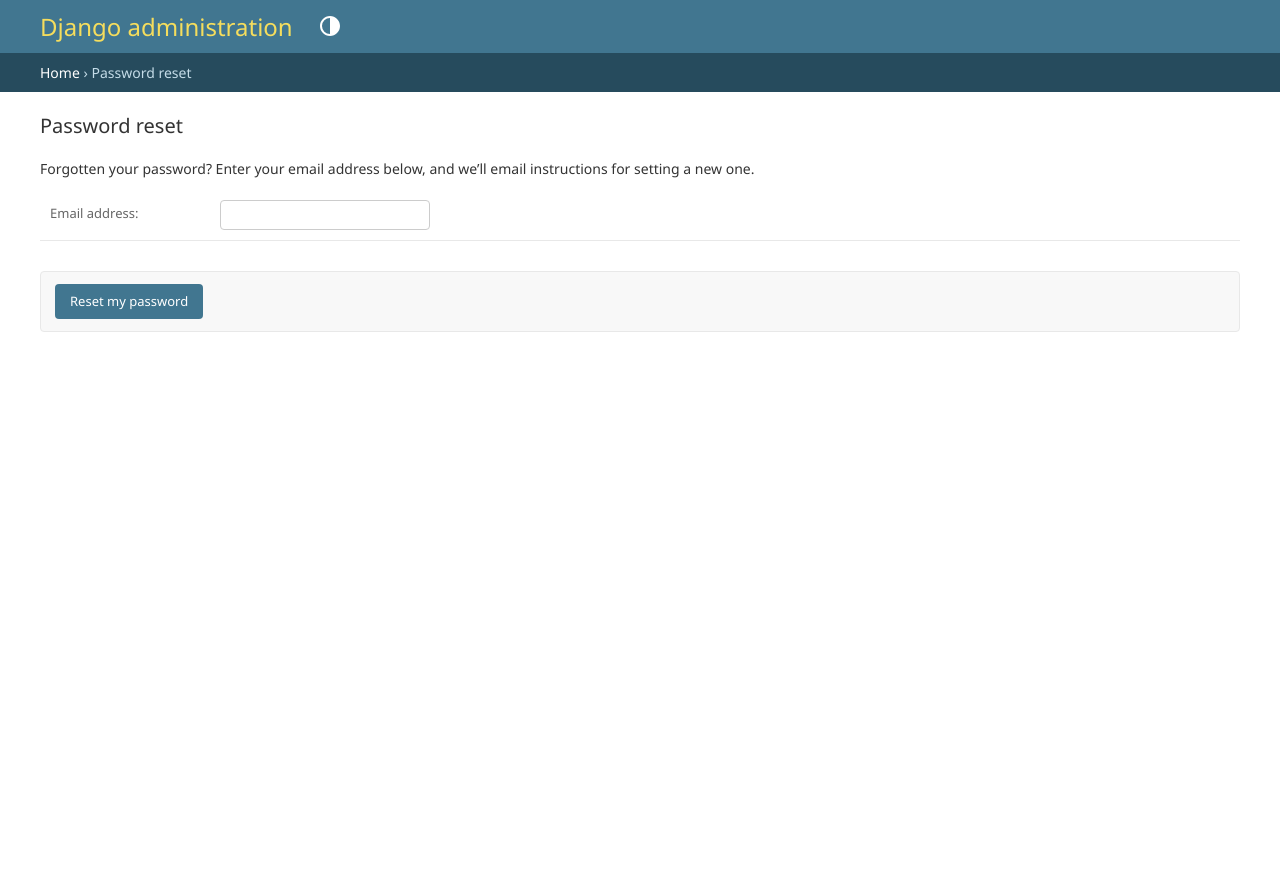
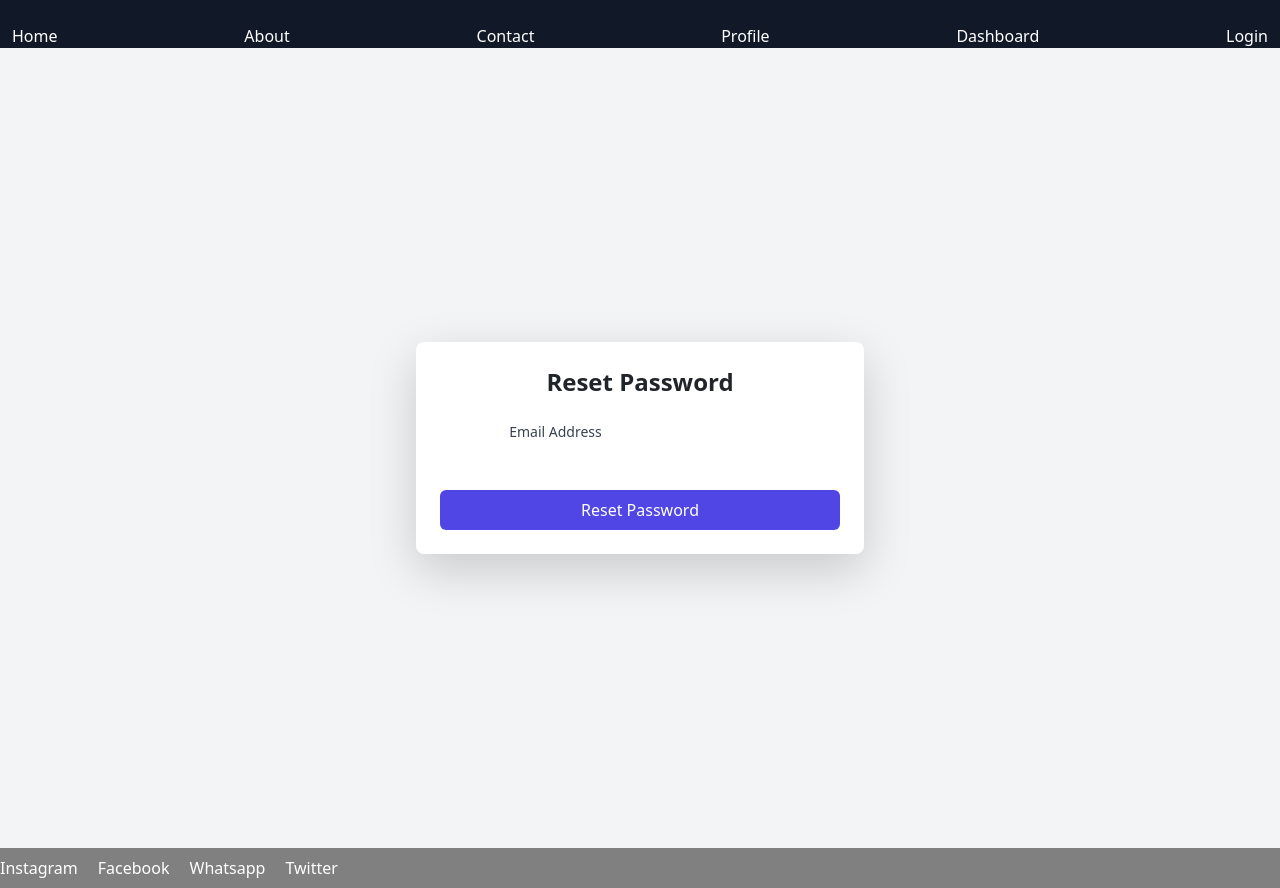
Before and after one commit to amin10003/django_2, a Django app: page /accounts/password_reset/ in a window 1280 px wide. Before the commit the page ends 332 px from the top, so only its background shows below. Run offline with Django 5.2, Linux system fonts and the light colour scheme; some libraries are stand-ins or nearby versions.

Commit message:
add built in logout and custome logout view also configure logout redirect. Configure password reset process in .env and html file

```diff
--- a/colorieProject/templates/base.html
+++ b/colorieProject/templates/base.html
@@ -1,48 +1,39 @@
 {% load static %}
-
 <!DOCTYPE html>
 <html lang="en">
 <head>
     <meta charset="UTF-8">
     <meta name="viewport" content="width=device-width, initial-scale=1.0">
-    <title> {% block title %} Fasttrack Academy {% endblock %} </title>
+    <title>{% block title %} Fasttrack Academy {% endblock %}</title>
     <script src="https://cdn.tailwindcss.com"></script>
-
-    <link rel="stylesheet" href="{% static "css/styles.css" %}">
-    <link href="https://cdn.jsdelivr.net/npm/bootstrap@5.3.8/dist/css/bootstrap.min.css" rel="stylesheet" integrity="sha384-sRIl4kxILFvY47J16cr9ZwB07vP4J8+LH7qKQnuqkuIAvNWLzeN8tE5YBujZqJLB" crossorigin="anonymous">
+    <link rel="stylesheet" href="{% static 'css/styles.css' %}">
+    <link href="https://cdn.jsdelivr.net/npm/bootstrap@5.3.8/dist/css/bootstrap.min.css" rel="stylesheet">
 </head>
 <body>
 
     {% include "navbar.html" %}
 
-
     {% block content %}
-
-         {% endblock  %}
+    {% endblock %}
 
     {% if messages %}
-          <dir class=" fixed top-5 z-50 right-5">
+    <div class="fixed top-5 z-50 right-5">
         {% for message in messages %}
             {% if message.tags == "success" %}
-            <div class="bg-green-500 shadow-md text-white p-4 rounded-md"> {{ message }} </div>
+            <div class="bg-green-500 shadow-md text-white p-4 rounded-md">{{ message }}</div>
             {% elif message.tags == "error" %}
-            <div class="bg-red-500 shadow-md text-white p-4 rounded-md"> {{ message }} </div>
+            <div class="bg-red-500 shadow-md text-white p-4 rounded-md">{{ message }}</div>
             {% elif message.tags == "warning" %}
-            <div class="bg-yellow-500 shadow-md text-white p-4 rounded-md"> {{ message }} </div>
+            <div class="bg-yellow-500 shadow-md text-white p-4 rounded-md">{{ message }}</div>
             {% elif message.tags == "info" %}
-            <div class="bg-blue-500 shadow-md text-white p-4 rounded-md"> {{ message }} </div>
+            <div class="bg-blue-500 shadow-md text-white p-4 rounded-md">{{ message }}</div>
             {% endif %}
         {% endfor %}
-          </dir>
-
+    </div>
     {% endif %}
-
-
 
     {% include "footer.html" %}
 
-<script src="https://cdn.jsdelivr.net/npm/bootstrap@5.3.8/dist/js/bootstrap.bundle.min.js" integrity="sha384-FKyoEForCGlyvwx9Hj09JcYn3nv7wiPVlz7YYwJrWVcXK/BmnVDxM+D2scQbITxI" crossorigin="anonymous"></script>
-  </body>
-
+    <script src="https://cdn.jsdelivr.net/npm/bootstrap@5.3.8/dist/js/bootstrap.bundle.min.js"></script>
 </body>
 </html>
--- a/colorieProject/templates/navbar.html
+++ b/colorieProject/templates/navbar.html
@@ -1,37 +1,67 @@
-<nav class="navbar navbar-expand-lg bg-body-tertiary">
+{% comment %} <nav class="navbar navbar-expand-lg bg-body-primary">
   <div class="container-fluid">
-
-    <button class="navbar-toggler" type="button" data-bs-toggle="collapse"
-            data-bs-target="#navbarSupportedContent" aria-controls="navbarSupportedContent"
-            aria-expanded="false" aria-label="Toggle navigation">
+    <button class="navbar-toggler" type="button" data-bs-toggle="collapse" data-bs-target="#navbarNav" aria-controls="navbarNav" aria-expanded="false" aria-label="Toggle navigation">
       <span class="navbar-toggler-icon"></span>
     </button>
-
-    <div class="collapse navbar-collapse" id="navbarSupportedContent">
-      <ul class="navbar-nav me-auto mb-2 mb-lg-0">
-        <!-- Replace with your links -->
+    <div class="collapse navbar-collapse" id="navbarNav">
+      <ul class="navbar-nav">
         <li class="nav-item">
           <a class="nav-link active" aria-current="page" href="/home">Home</a>
+        </li>
+        <li class="nav-item">
+          <a class="nav-link" href="/dash">Dashboard</a>
+        </li>
+        <li class="nav-item">
+          <a class="nav-link" href="/subscribe">Subscribe</a>
         </li>
         <li class="nav-item">
           <a class="nav-link" href="/about">About</a>
         </li>
         <li class="nav-item">
-          <a class="nav-link" href="/profile">Profile</a>
+          <div class="dropdown">
+  <button class="btn btn-secondary dropdown-toggle" type="button" data-bs-toggle="dropdown" aria-expanded="false">
+    Menu
+  </button>
+  <ul class="dropdown-menu">
+    <li><a class="dropdown-item" href="#">Account</a></li>
+    <li><a class="dropdown-item" href="#">Settings</a></li>
+    <li><a class="dropdown-item" href="#">preferences</a></li>
+  </ul>
+</div>
         </li>
-        <li class="nav-item">
-          <a class="nav-link" href="/contact">Contact</a>
+        {% if user.is_authenticated %}
+        <li>
+          <form action="{% url 'logout' %}" method="post">
+            {% csrf_token %}
+            <button type="submit" class="text-white hover:text-red-600">Logout</button>
+          </form>
         </li>
-        <li class="nav-item">
-          <a class="nav-link" href="/dash">Dashboard</a>
-        </li>
+        {% else %}
+        <li class="text-white hover:text-red-600"><a href="{% url '/accounts/login/' %}"></a></li>
+        {% endif %}
       </ul>
-
-      <!-- Optional search form -->
-      <form class="d-flex" role="search">
-        <input class="form-control me-2" type="search" placeholder="Search" aria-label="Search"/>
-        <button class="btn btn-outline-success" type="submit">Search</button>
-      </form>
     </div>
   </div>
+</nav> {% endcomment %}
+
+<nav class="bg-gray-900 py-4">
+    <div class="container mx-auto">
+        <ul class="flex space-x-6">
+            <li><a href="{% url 'home' %}" class="text-white hover:text-gray-300">Home</a></li>
+            <li><a href="{% url 'about' %}" class="text-white hover:text-gray-300">About</a></li>
+            <li><a href="{% url 'contact' %}" class="text-white hover:text-gray-300">Contact</a></li>
+            <li><a href="{% url 'profile' %}" class="text-white hover:text-gray-300">Profile</a></li>
+            <li><a href="{% url 'dash' %}" class="text-white hover:text-gray-300">Dashboard</a></li>
+            {% if user.is_authenticated %}
+                <li>
+                  <form action="{% url 'logout' %}" method="post">
+                    {% csrf_token %}
+                    <button type="submit" class="text-white hover:text-gray-300">Logout</button>
+                  </form>
+                </li>
+            {% else %}
+                <li><a href="{% url 'login' %}" class="text-white hover:text-gray-300">Login</a></li>
+            {% endif %}
+        </ul>
+    </div>
 </nav>
--- /dev/null
+++ b/colorieProject/templates/registration/password_reset_email.html
@@ -0,0 +1,5 @@
+You requested a password reset. Click the link below to reset your password:
+
+{{ protocol }}://{{ domain }}{% url 'password_reset_confirm' uidb64=uid token=token %}
+
+If you didn't request this, you can safely ignore this email.
--- /dev/null
+++ b/colorieProject/templates/registration/password_reset_form.html
@@ -0,0 +1,26 @@
+{% extends "base.html" %}
+{% block content %}
+<div class="min-h-screen flex items-center justify-center bg-gray-100">
+  <div class="max-w-md w-full bg-white p-6 rounded-lg shadow-lg">
+    <h2 class="text-2xl font-bold text-center mb-6">Reset Password</h2>
+
+    <form method="post">
+      {% csrf_token %}
+      {% if form.email.errors %}
+        <div class="bg-red-100 border border-red-400 text-red-700 px-4 py-3 rounded mb-4">
+          {{ form.email.errors }}
+        </div>
+      {% endif %}
+
+      <div class="mb-4">
+        <label for="email" class="block text-sm font-medium text-gray-700">Email Address</label>
+        {{ form.email }}
+      </div>
+
+      <button type="submit" class="w-full bg-indigo-600 text-white py-2 px-4 rounded-md hover:bg-indigo-700">
+        Reset Password
+      </button>
+    </form>
+  </div>
+</div>
+{% endblock %}
--- a/myproject/urls.py
+++ b/myproject/urls.py
@@ -17,12 +17,17 @@ Including another URLconf
 from django.contrib import admin
 from django.urls import path, include
 from django.conf.urls import handler404
+from django_registration.backends.one_step.views import RegistrationView
+from django.contrib.auth import views as auth_views
 
 
 urlpatterns = [
     path('admin/', admin.site.urls),
     path('', include("colorieProject.urls")),
     path('accounts/', include("django.contrib.auth.urls")),
+    path('accounts/register/', RegistrationView.as_view(success_url='/home/'), name='django_registration_register'),
+    path('accounts/', include('django_registration.backends.one_step.urls')),
+    path('logout/', auth_views.LogoutView.as_view(), name='logout'),
 ]
 
 
```
Also changed, not shown: colorieProject/templates/django_registration/registration_form.html (added, +48 -0 lines), colorieProject/templates/registration/password_reset_complete.html (added, +12 -0 lines), colorieProject/templates/registration/password_reset_confirm.html (added, +39 -0 lines), colorieProject/templates/registration/password_reset_done.html (added, +12 -0 lines), colorieProject/views.py (+11 -1 lines), myproject/settings.py (+11 -2 lines), static/css/styles.css (line endings or trailing spaces). Lines whose indentation alone changed are shown as unchanged.
